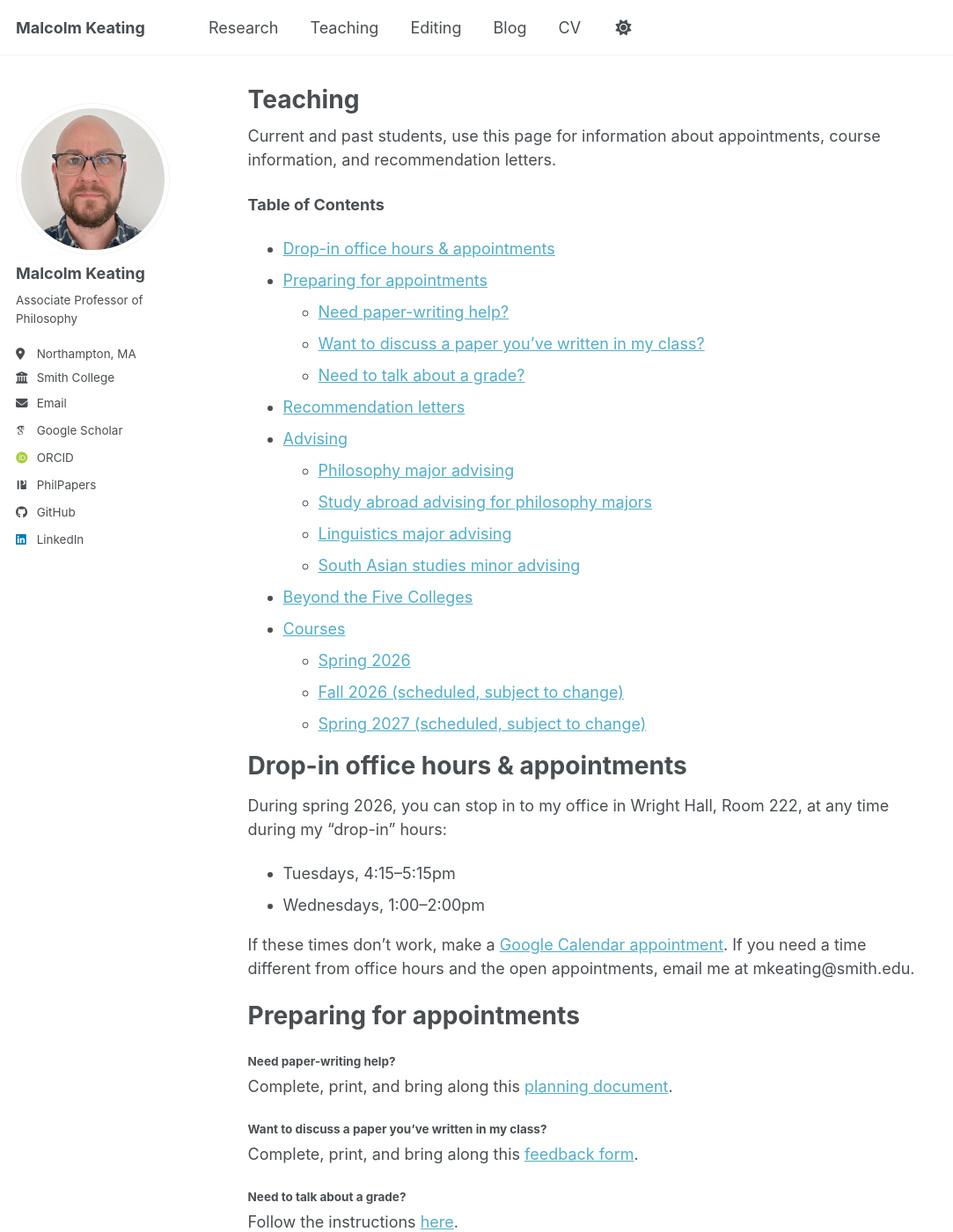
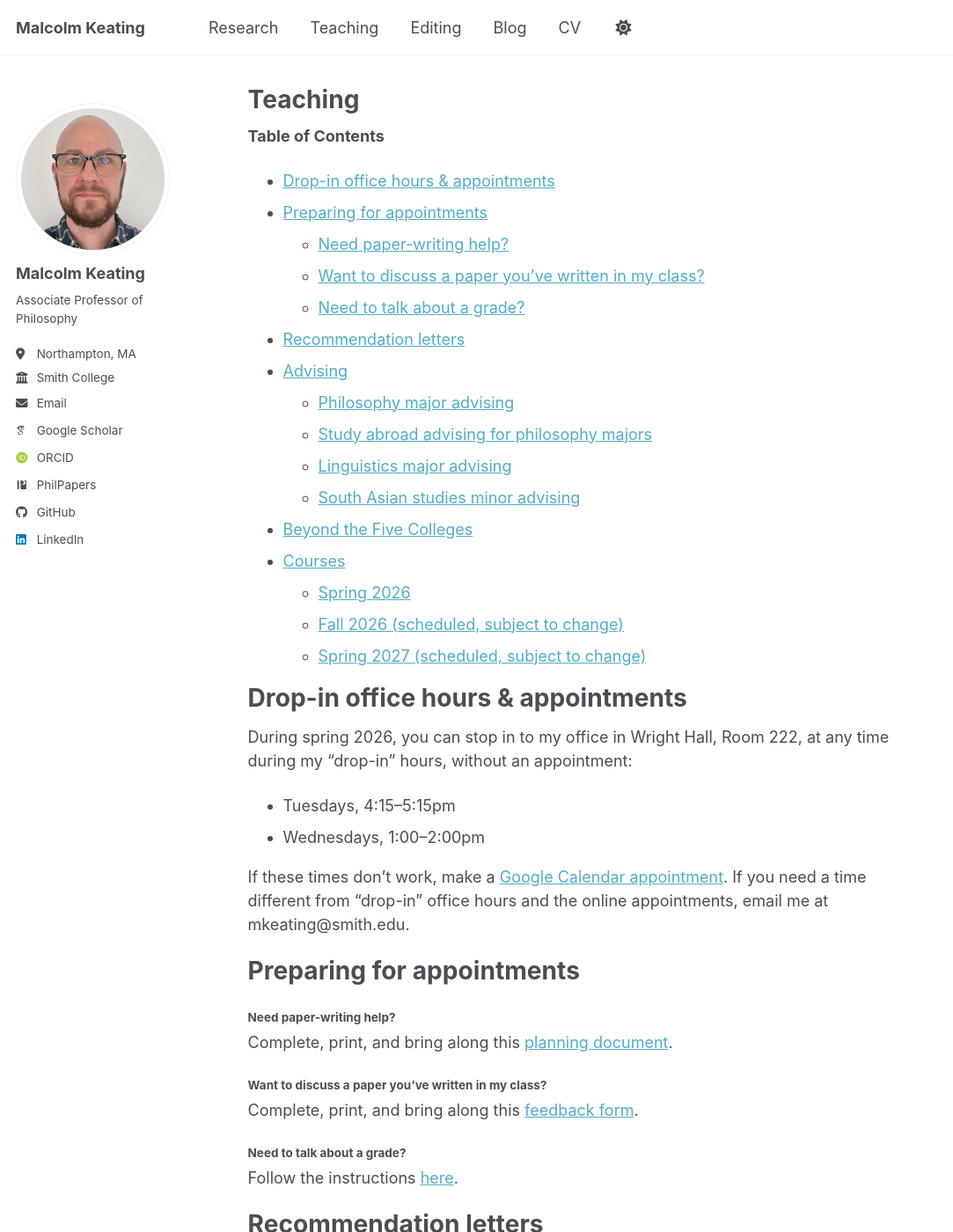
Before and after one commit to malcolmkeating/malcolmkeating.github.io, a Jekyll site: the page built from _pages/teaching.md, in a window 1280 px wide and 1400 px high. Shown: the whole window at 88% size, without its empty margins (0-1083 px from the left). Built offline with Jekyll 4.4.1, drawn with Linux system fonts in a browser that asks for light colours; some web fonts are replaced; a script bundle is joined from its source files by our own code; library files that are not in the unit come from our copies; some of the changed text lies outside the part shown.

Commit message:
clarified language and fixed typos

```diff
--- a/_pages/teaching.md
+++ b/_pages/teaching.md
@@ -3,8 +3,6 @@ permalink: /teaching/
 title: "Teaching"
 author_profile: true
 ---
-
-Current and past students, use this page for information about appointments, course information, and recommendation letters.
 
 **Table of Contents**
 * toc
@@ -12,11 +10,11 @@ Current and past students, use this page for information about appointments, cou
 
 Drop-in office hours & appointments
 ======
-During spring 2026, you can stop in to my office in Wright Hall, Room 222, at any time during my "drop-in" hours:
+During spring 2026, you can stop in to my office in Wright Hall, Room 222, at any time during my "drop-in" hours, without an appointment:
 * Tuesdays, 4:15–5:15pm
 * Wednesdays, 1:00–2:00pm
 
-If these times don't work, make a [Google Calendar appointment](https://calendar.app.google/6vGQCxrU93EXe7cd9). If you need a time different from office hours and the open appointments, email me at mkeating@smith.edu.
+If these times don't work, make a [Google Calendar appointment](https://calendar.app.google/6vGQCxrU93EXe7cd9). If you need a time different from "drop-in" office hours and the online appointments, email me at mkeating@smith.edu.
 
 Preparing for appointments
 ======
```
Also changed, not shown: other parts of _pages/teaching.md (+2 -2 lines).
